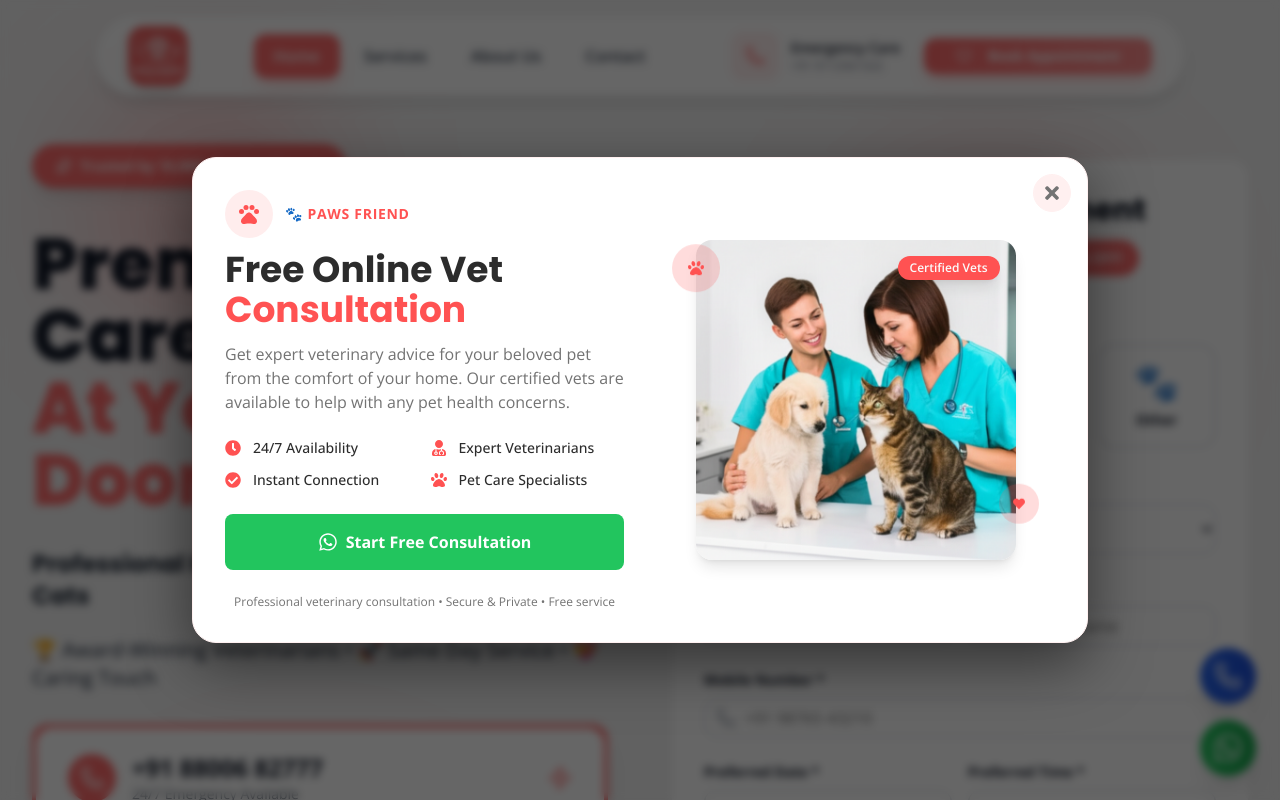
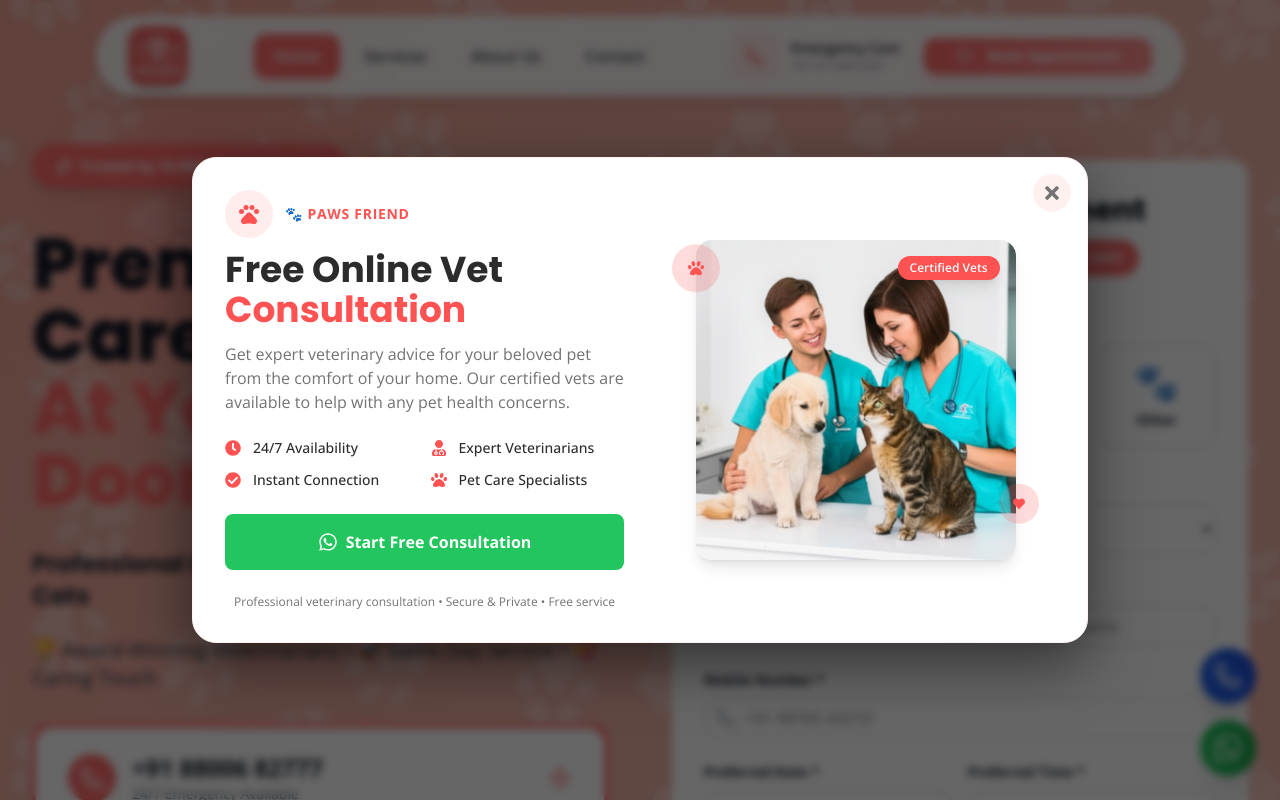
Before and after one commit to desirediv0/paws-friend, a Next.js app: page / in a window 1280 px wide. Shown: the top 800 px of the page. Built offline with nearby package versions, Linux system fonts and the light colour scheme.

Commit message:
add: ad bg color and image in herosection

```diff
--- a/src/components/modern-hero.jsx
+++ b/src/components/modern-hero.jsx
@@ -15,11 +15,13 @@ const ModernHero = () => {
 
   return (
     <>
-      <section className="relative min-h-screen bg-[#F2F2F2] overflow-hidden">
+      <section className="relative min-h-screen bg-[#F2F2F2] overflow-hidden"
+        style={{ backgroundImage: "url('/bg-big.jpg')", backgroundSize: "cover", backgroundPosition: "center" }}
+      >
         {/* Clean Background with Subtle Elements */}
         <div className="absolute inset-0">
           {/* Subtle gradient overlay */}
-          <div className="absolute inset-0 bg-gradient-to-br from-[#F2F2F2]/80 via-[#F2F2F2]/60 to-[#F2F2F2]/80"></div>
+          <div className="absolute inset-0 bg-gradient-to-br from-[#F2F2F2]/50 via-[#F2F2F2]/60 to-[#F2F2F2]/60"></div>
 
           {/* Subtle floating elements - hidden on mobile */}
           <div className="hidden md:block absolute top-20 left-20 w-64 h-64 bg-[#FF6B6B]/30 rounded-full blur-3xl"></div>
```
Also changed, not shown: public/bg-big.jpg (added).
